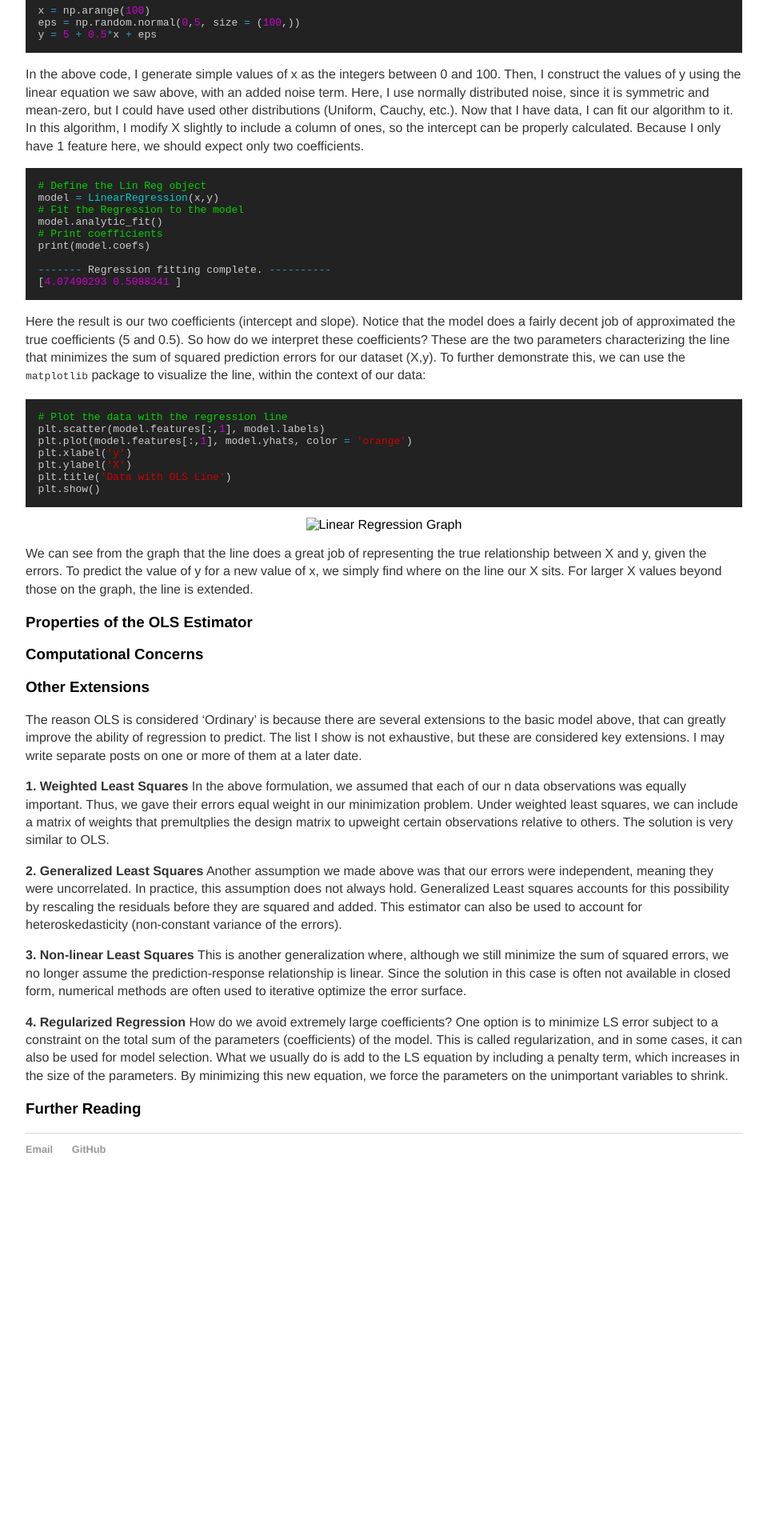
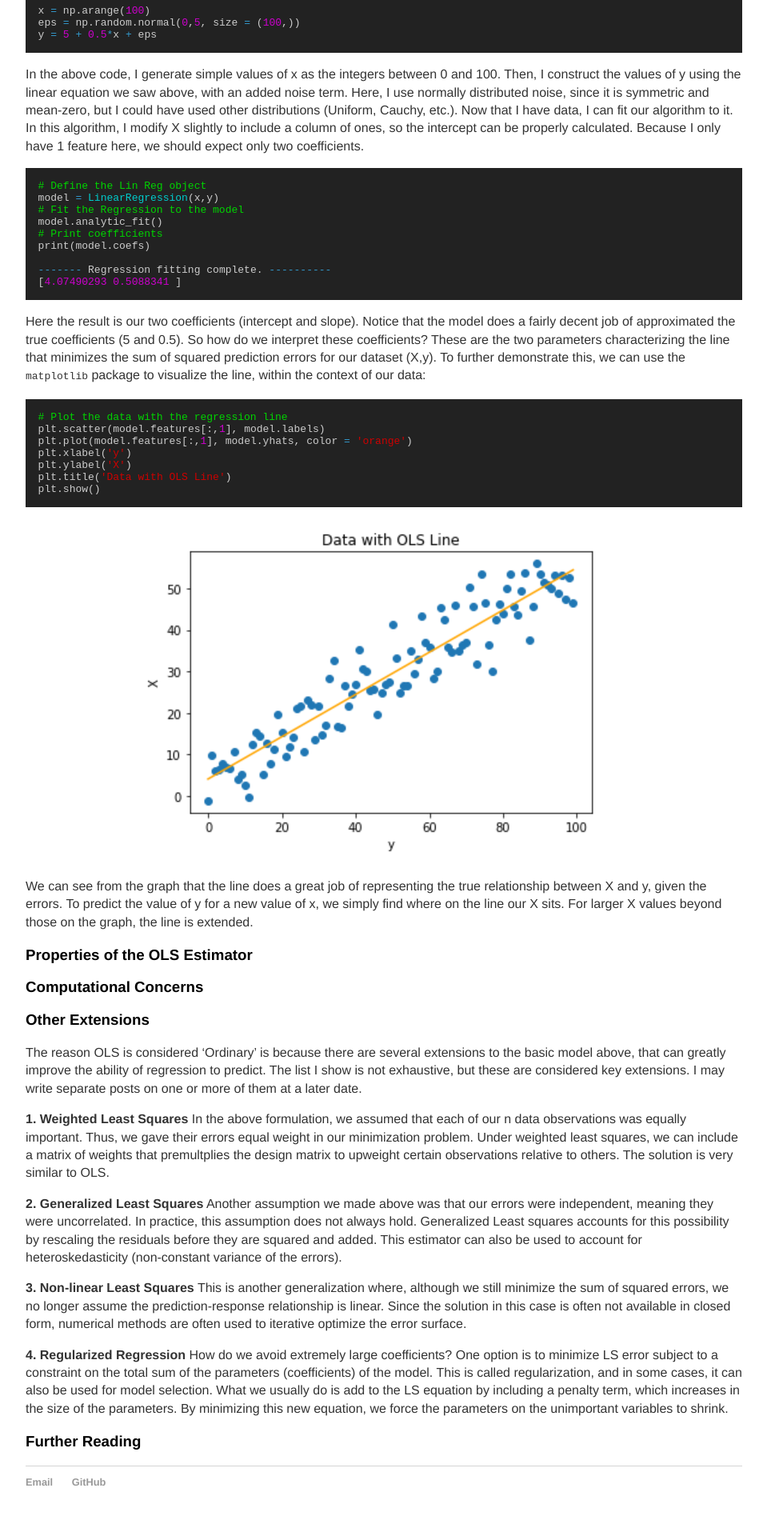
Before and after one commit to 12mre1/12mre1.github.io, a Jekyll site: the page built from _posts/2020-11-15-An-Intro-to-OLS-Regression.md, in a window 1280 px wide. Shown: the part 3779-5699 px from the top of the page at 80% size, without its empty margins (160-1119 px from the left). Built offline with Jekyll 4.4.1, drawn with Linux system fonts in a browser that asks for light colours; formulas are drawn with MathJax 3; before the commit the page ends 5283 px from its top, so only the background shows below that.

Commit message:
update linreg post

````diff
--- a/_posts/2020-11-15-An-Intro-to-OLS-Regression.md
+++ b/_posts/2020-11-15-An-Intro-to-OLS-Regression.md
@@ -225,7 +225,7 @@ to visualize the line, within the context of our data:
 
 ```
 
-<center><img src="linreg.png" alt = "Linear Regression Graph"></center>
+<center><img src="/img/linreg.png" alt = "Linear Regression Graph"></center>
 
 We can see from the graph that the line does a great job of representing the true relationship between X and y, given the errors.
 To predict the value of y for a new value of x, we simply find where on the line our X sits. For larger X values beyond those
````
Also changed, not shown: img/linreg.png (renamed from linreg.png).
